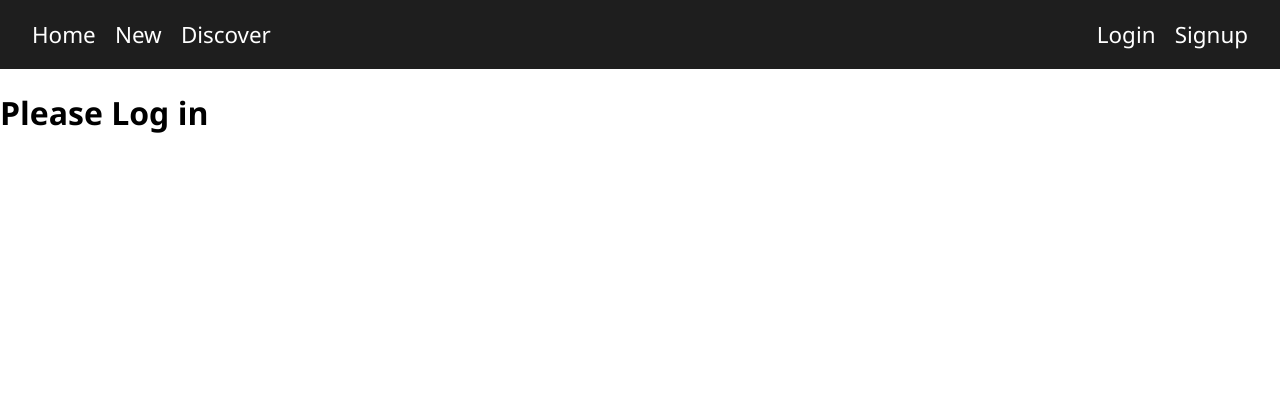
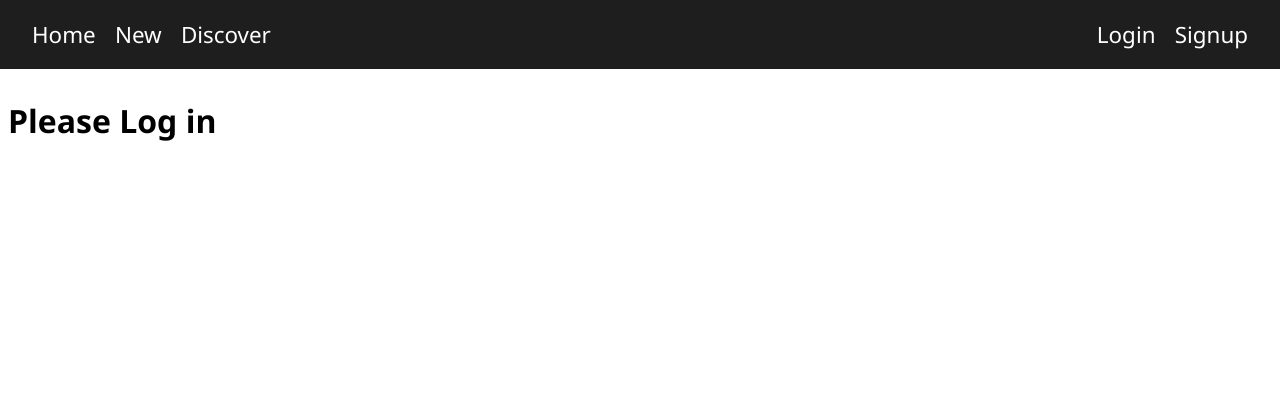
Before and after one commit to tamitakada/asleep_alpacas, a Flask app: page / in a window 1280 px wide. Shown: the top 420 px of the page. Run offline with Flask 2, Linux system fonts and the light colour scheme.

Commit message:
Moved main body into a main tag and gave it a margin of 8px

```diff
--- a/app/static/styles.css
+++ b/app/static/styles.css
@@ -8,6 +8,10 @@ body {
 
   /* Times new roman gets weird to look at */
   font-family: 'Segoe UI', Roboto, Oxygen, Ubuntu, Cantarell, 'Open Sans', 'Helvetica Neue', sans-serif
+}
+
+main {
+  margin: 8px;
 }
 
 /* ==============================================
--- a/app/templates/layout.html
+++ b/app/templates/layout.html
@@ -30,7 +30,10 @@ P00 -- StoryAlpaca
       </div>
     </nav>
 
+    <main>
       {% block body %}{% endblock %}
+    </main>
+
     <footer>
       &copy; 2021 Asleep Alpacas
       <br />
```
